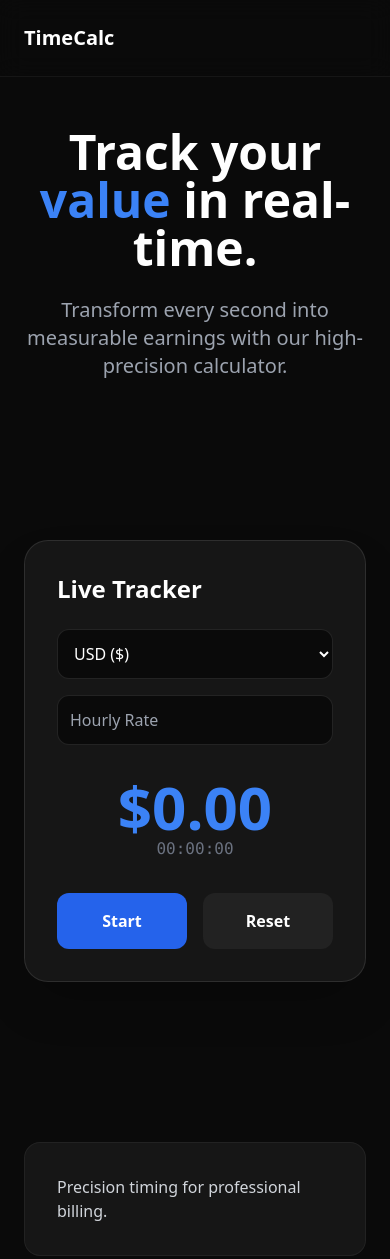
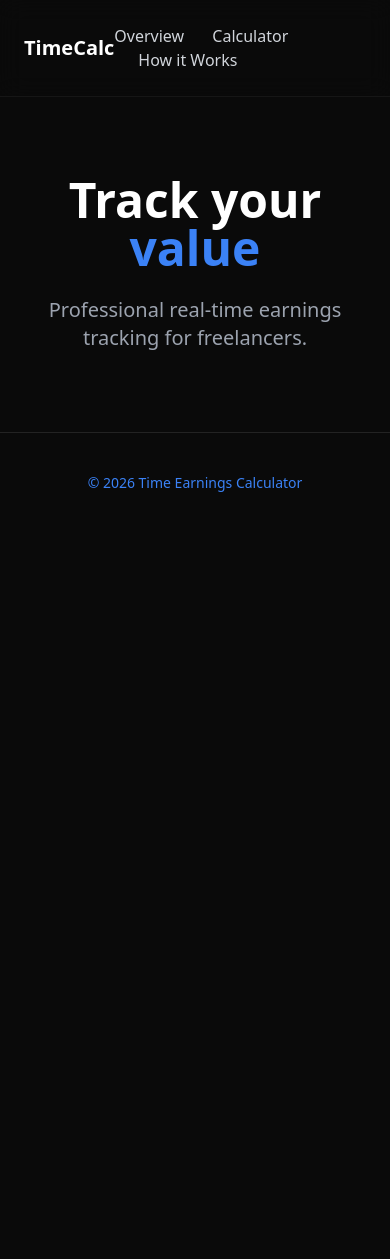
Before and after one commit to Bethelincovibetv/time-earnings-calculator, a plain HTML site: page index.html in a window 390 px wide. Shown: the top 1259 px of the page. After the commit the page ends 844 px from the top, so only its background shows below. Drawn offline with nearby package versions, Linux system fonts and the light colour scheme.

Commit message:
feat: transform into responsive SPA with navigation and live timer

```diff
--- a/app.js
+++ b/app.js
@@ -1,5 +1,15 @@
 let seconds = 0; let timerInterval = null;
-const displayEarnings = document.getElementById('total-earnings'), displayTime = document.getElementById('time-elapsed'), rateInput = document.getElementById('hourly-rate'), currencySelect = document.getElementById('currency'), toggleBtn = document.getElementById('toggle-btn'), resetBtn = document.getElementById('reset-btn');
+const displayEarnings = document.getElementById('total-earnings');
+const displayTime = document.getElementById('timer-display');
+const rateInput = document.getElementById('hourly-rate');
+const currencySelect = document.getElementById('currency');
+const toggleBtn = document.getElementById('toggle-btn');
+const resetBtn = document.getElementById('reset-btn');
+
+function show(viewId) {
+    document.querySelectorAll('.view').forEach(v => v.classList.add('hidden'));
+    document.getElementById(viewId).classList.remove('hidden');
+}
 
 const formatTime = (s) => [Math.floor(s/3600), Math.floor((s%3600)/60), s%60].map(v => String(v).padStart(2, '0')).join(':');
 
@@ -18,7 +28,4 @@ toggleBtn.onclick = () => {
 };
 
 resetBtn.onclick = () => { clearInterval(timerInterval); timerInterval = null; seconds = 0; toggleBtn.innerText = 'Start'; update(); };
-
-const observer = new IntersectionObserver(entries => entries.forEach(e => e.isIntersecting && e.target.classList.add('active')));
-document.querySelectorAll('.reveal').forEach(el => observer.observe(el));
 currencySelect.onchange = rateInput.oninput = update;
--- a/index.html
+++ b/index.html
@@ -3,51 +3,54 @@
 <head>
     <meta charset="UTF-8">
     <meta name="viewport" content="width=device-width, initial-scale=1.0">
-    <title>Time Earnings Calculator | Professional Tracker</title>
+    <title>Time Earnings Calculator</title>
     <script src="https://cdn.tailwindcss.com"></script>
     <link rel="stylesheet" href="styles.css">
 </head>
-<body class="bg-[#0a0a0a] text-gray-300 font-sans selection:bg-blue-500/30">
+<body class="bg-[#0a0a0a] text-gray-300 font-sans">
     <nav class="fixed w-full z-50 p-6 flex justify-between items-center backdrop-blur-md bg-[#0a0a0a]/80 border-b border-white/5">
         <span class="text-xl font-bold text-white">TimeCalc</span>
+        <div class="space-x-6">
+            <button onclick="show('overview')" class="hover:text-blue-500">Overview</button>
+            <button onclick="show('app')" class="hover:text-blue-500">Calculator</button>
+            <button onclick="show('how-it-works')" class="hover:text-blue-500">How it Works</button>
+        </div>
     </nav>
 
-    <header class="pt-32 pb-20 px-6 text-center animate-fade-in">
-        <h1 class="text-5xl md:text-7xl font-extrabold text-white mb-6">Track your <span class="text-blue-500">value</span> in real-time.</h1>
-        <p class="text-xl text-gray-400 max-w-2xl mx-auto">Transform every second into measurable earnings with our high-precision calculator.</p>
-    </header>
+    <main class="pt-24">
+        <section id="overview" class="view py-20 px-6 text-center animate-fade-in">
+            <h1 class="text-5xl font-extrabold text-white mb-6">Track your <span class="text-blue-500">value</span></h1>
+            <p class="text-xl text-gray-400 max-w-2xl mx-auto">Professional real-time earnings tracking for freelancers.</p>
+        </section>
 
-    <section id="app" class="reveal py-20 px-6 flex justify-center">
+        <section id="app" class="view hidden py-20 px-6 flex justify-center">
             <div class="w-full max-w-md bg-[#161616] p-8 rounded-3xl border border-white/10 shadow-2xl">
-            <h2 class="text-2xl font-bold text-white mb-6">Live Tracker</h2>
-            <div class="space-y-4 mb-8">
-                <select id="currency" class="w-full bg-[#0a0a0a] border border-white/10 rounded-xl p-3 outline-none text-white transition-all focus:border-blue-500">
+                <select id="currency" class="w-full bg-[#0a0a0a] border border-white/10 rounded-xl p-3 mb-4 text-white">
                     <option value="$">USD ($)</option>
                     <option value="€">EUR (€)</option>
                     <option value="£">GBP (£)</option>
                     <option value="₦">NGN (₦)</option>
                 </select>
-                <input type="number" id="hourly-rate" placeholder="Hourly Rate" class="w-full bg-[#0a0a0a] border border-white/10 rounded-xl p-3 text-white focus:border-blue-500">
-            </div>
+                <input type="number" id="hourly-rate" placeholder="Hourly Rate" class="w-full bg-[#0a0a0a] border border-white/10 rounded-xl p-3 mb-6 text-white">
                 <div class="text-center mb-8">
-                <div id="total-earnings" class="text-6xl font-black text-blue-500">$0.00</div>
-                <div id="time-elapsed" class="text-gray-500 font-mono">00:00:00</div>
+                    <div id="total-earnings" class="text-5xl font-black text-blue-500">$0.00</div>
+                    <div id="timer-display" class="text-gray-500 font-mono">00:00:00</div>
                 </div>
                 <div class="grid grid-cols-2 gap-4">
-                <button id="toggle-btn" class="bg-blue-600 hover:bg-blue-500 py-4 rounded-xl font-bold text-white transition-all transform hover:scale-105">Start</button>
-                <button id="reset-btn" class="bg-white/5 hover:bg-white/10 py-4 rounded-xl font-bold text-white transition-all">Reset</button>
+                    <button id="toggle-btn" class="bg-blue-600 hover:bg-blue-500 py-3 rounded-xl font-bold text-white">Start</button>
+                    <button id="reset-btn" class="bg-white/5 hover:bg-white/10 py-3 rounded-xl font-bold text-white">Reset</button>
                 </div>
             </div>
         </section>
 
-    <section class="py-20 px-6 max-w-5xl mx-auto grid md:grid-cols-3 gap-8">
-        <div class="reveal p-8 rounded-2xl bg-white/5 border border-white/5">Precision timing for professional billing.</div>
-        <div class="reveal p-8 rounded-2xl bg-white/5 border border-white/5">Instant currency conversion support.</div>
-        <div class="reveal p-8 rounded-2xl bg-white/5 border border-white/5">Zero latency performance metrics.</div>
+        <section id="how-it-works" class="view hidden py-20 px-6 text-center">
+            <h2 class="text-3xl font-bold text-white">Precision Tracking</h2>
+            <p class="mt-4 text-gray-400">Simply set your rate and start the timer.</p>
         </section>
+    </main>
 
-    <footer class="py-10 text-center border-t border-white/10 text-sm text-gray-600">
-        &copy; 2023 Time Earnings Calculator. Built with precision.
+    <footer class="py-10 text-center border-t border-white/10 text-sm">
+        <a href="https://time-earnings-calculator.vercel.app" class="text-blue-500 hover:underline">&copy; 2026 Time Earnings Calculator</a>
     </footer>
     <script src="app.js"></script>
 </body>
--- a/styles.css
+++ b/styles.css
@@ -1,7 +1,4 @@
-@keyframes fadeIn { from { opacity: 0; transform: translateY(20px); } to { opacity: 1; transform: translateY(0); } }
-.reveal { opacity: 0; transition: all 0.8s ease-out; }
-.reveal.active { opacity: 1; transform: translateY(0); }
-body { background-color: #0a0a0a; color: #a3a3a3; font-family: 'Inter', system-ui, sans-serif; }
-#total-earnings { font-variant-numeric: tabular-nums; transition: color 0.3s ease; }
-input[type=number]::-webkit-inner-spin-button, input[type=number]::-webkit-outer-spin-button { -webkit-appearance: none; margin: 0; }
-.animate-fade-in { animation: fadeIn 1s ease-out forwards; }
+@keyframes fadeIn { from { opacity: 0; transform: translateY(10px); } to { opacity: 1; transform: translateY(0); } }
+.animate-fade-in { animation: fadeIn 0.6s ease-out forwards; }
+body { background-color: #0a0a0a; color: #a3a3a3; }
+#total-earnings { transition: all 0.3s ease; }
```
Lines whose indentation alone changed are shown as unchanged.
